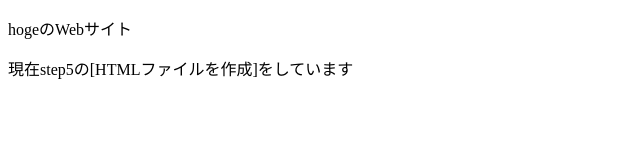
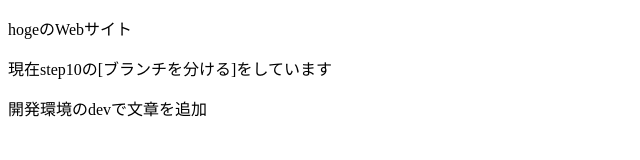
Before and after one commit to k-ygawa/git_practice, a plain HTML site: page index.html in a window 1280 px wide. Shown: the whole page, without its empty margins (0-640 px from the left). Drawn offline with Linux system fonts and the light colour scheme.

Commit message:
step7をstep10に変更 文章を追加

```diff
--- a/index.html
+++ b/index.html
@@ -8,7 +8,8 @@
 
 <body>
     <p>hogeのWebサイト</p>
-    <p>現在step5の[HTMLファイルを作成]をしています</p>
+    <p>現在step10の[ブランチを分ける]をしています</p>
+    <p>開発環境のdevで文章を追加</p>
 </body>
 
 </html>
```
